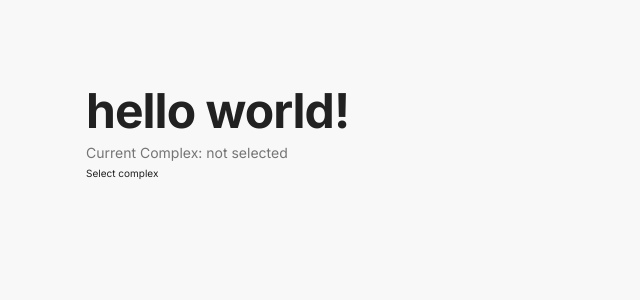
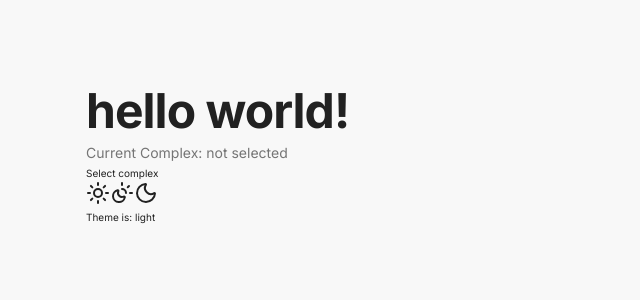
Before and after one commit to ianinazarenko/next-door, a Next.js app: page / in a window 1280 px wide. Shown: the top 300 px of the page, without its empty margins (0-640 px from the left). Built offline with nearby package versions, Linux system fonts and the light colour scheme.

Commit message:
feat: Add useTheme hook to switch theme with temp buttons

```diff
--- /dev/null
+++ b/app/components/temp/ThemeToggleTemp.tsx
@@ -0,0 +1,47 @@
+'use client';
+
+// Types
+import { ReactElement } from 'react';
+import { ETheme } from '@/lib/theme/types';
+// Styles
+// import clsx from 'clsx';
+// import s from './ThemeToggle.module.css';
+// Hooks
+import { useTheme } from '@/lib/hooks/theme/useTheme';
+// Components
+import { Moon, Sun, SunMoon } from 'lucide-react';
+
+const buttons = [
+    { id: ETheme.Light, label: 'Light', icon: <Sun /> },
+    { id: ETheme.System, label: 'System', icon: <SunMoon /> },
+    { id: ETheme.Dark, label: 'Dark', icon: <Moon /> },
+];
+
+function ThemeToggleTemp(): ReactElement {
+    const { theme, toggleTheme } = useTheme();
+
+    function getBtnClass(id: ETheme): string {
+        // return clsx(`iconButton`, id === theme && s._active);
+        return '';
+    }
+
+    return (
+        <div>
+            <div>
+                {buttons.map((b) => (
+                    <button
+                        className={getBtnClass(b.id)}
+                        key={b.id}
+                        onClick={() => toggleTheme(b.id)}
+                    >
+                        {b.icon}
+                    </button>
+                ))}
+            </div>
+
+            <p>Theme is: {theme}</p>
+        </div>
+    );
+}
+
+export default ThemeToggleTemp;
--- a/app/page.tsx
+++ b/app/page.tsx
@@ -1,6 +1,7 @@
 // import Image from 'next/image';
 
 import CurrentComplexTemp from '@/app/components/temp/CurrentComplexTemp';
+import ThemeToggleTemp from '@/app/components/temp/ThemeToggleTemp';
 
 export default function Home() {
     return (
@@ -9,6 +10,8 @@ export default function Home() {
                 <h1 className={'h1'}>hello world!</h1>
 
                 <CurrentComplexTemp />
+
+                <ThemeToggleTemp />
             </div>
         </div>
     );
--- a/eslint.config.mjs
+++ b/eslint.config.mjs
@@ -1,6 +1,6 @@
-import { dirname } from "path";
-import { fileURLToPath } from "url";
-import { FlatCompat } from "@eslint/eslintrc";
+import { dirname } from 'path';
+import { fileURLToPath } from 'url';
+import { FlatCompat } from '@eslint/eslintrc';
 
 const __filename = fileURLToPath(import.meta.url);
 const __dirname = dirname(__filename);
@@ -10,7 +10,7 @@ const compat = new FlatCompat({
 });
 
 const eslintConfig = [
-  ...compat.extends("next/core-web-vitals", "next/typescript"),
+    ...compat.extends('next/core-web-vitals', 'next/typescript'),
     {
         rules: {
             complexity: ['error', { max: 10 }],
@@ -19,13 +19,13 @@ const eslintConfig = [
             'no-console': 0,
             'no-eval': 'error',
             'no-extend-native': 0,
-      curly: ['error', 'all'],
+            curly: ['error', 'multi-line'],
             'prefer-regex-literals': 'off',
             'import/no-webpack-loader-syntax': 'off',
             'no-else-return': 0,
             'no-empty-function': 'error',
             'no-eq-null': 'error',
-      'no-extra-parens': 'error',
+            'no-extra-parens': 'off',
             'no-labels': 'error',
             'no-new': 'error',
             'no-new-func': 'error',
@@ -44,10 +44,7 @@ const eslintConfig = [
             'no-multi-spaces': 'error',
             'no-return-await': 'error',
             'no-self-compare': 'error',
-      'no-unused-expressions': [
-        'error',
-        { allowTernary: true },
-      ],
+            'no-unused-expressions': ['error', { allowTernary: true }],
             'no-unused-vars': 'off',
             'no-useless-call': 'error',
             'no-useless-concat': 'error',
@@ -58,10 +55,7 @@ const eslintConfig = [
             'wrap-iife': ['error', 'inside'],
             'no-label-var': 'error',
             'no-undef-init': 'error',
-      'no-use-before-define': [
-        'error',
-        { functions: false, classes: false },
-      ],
+            'no-use-before-define': ['error', { functions: false, classes: false }],
         },
     },
 ];
--- /dev/null
+++ b/lib/hooks/theme/useTheme.ts
@@ -0,0 +1,21 @@
+'use client';
+import { ETheme } from '@/lib/theme/types';
+import { useContext } from 'react';
+import { ThemeContext } from '@/lib/theme/ThemeContext';
+
+export function useTheme() {
+    const ctx = useContext(ThemeContext);
+    if (!ctx) throw new Error('useTheme must be used within ThemeProvider');
+    const { theme, setTheme } = ctx;
+
+    function toggleTheme(theme: ETheme) {
+        setTheme(theme);
+        localStorage.setItem('theme', theme);
+        document.documentElement.setAttribute('data-theme', theme);
+    }
+
+    return {
+        theme,
+        toggleTheme,
+    };
+}
--- a/package.json
+++ b/package.json
@@ -12,6 +12,7 @@
     "@headlessui/react": "^2.2.7",
     "@prisma/client": "^6.13.0",
     "@reduxjs/toolkit": "^2.8.2",
+    "lucide-react": "^0.536.0",
     "next": "15.4.5",
     "react": "19.1.0",
     "react-dom": "19.1.0",
```
Also changed, not shown: 1 other file (tests, documents, lock files or other folders). Lines whose indentation alone changed are shown as unchanged.
